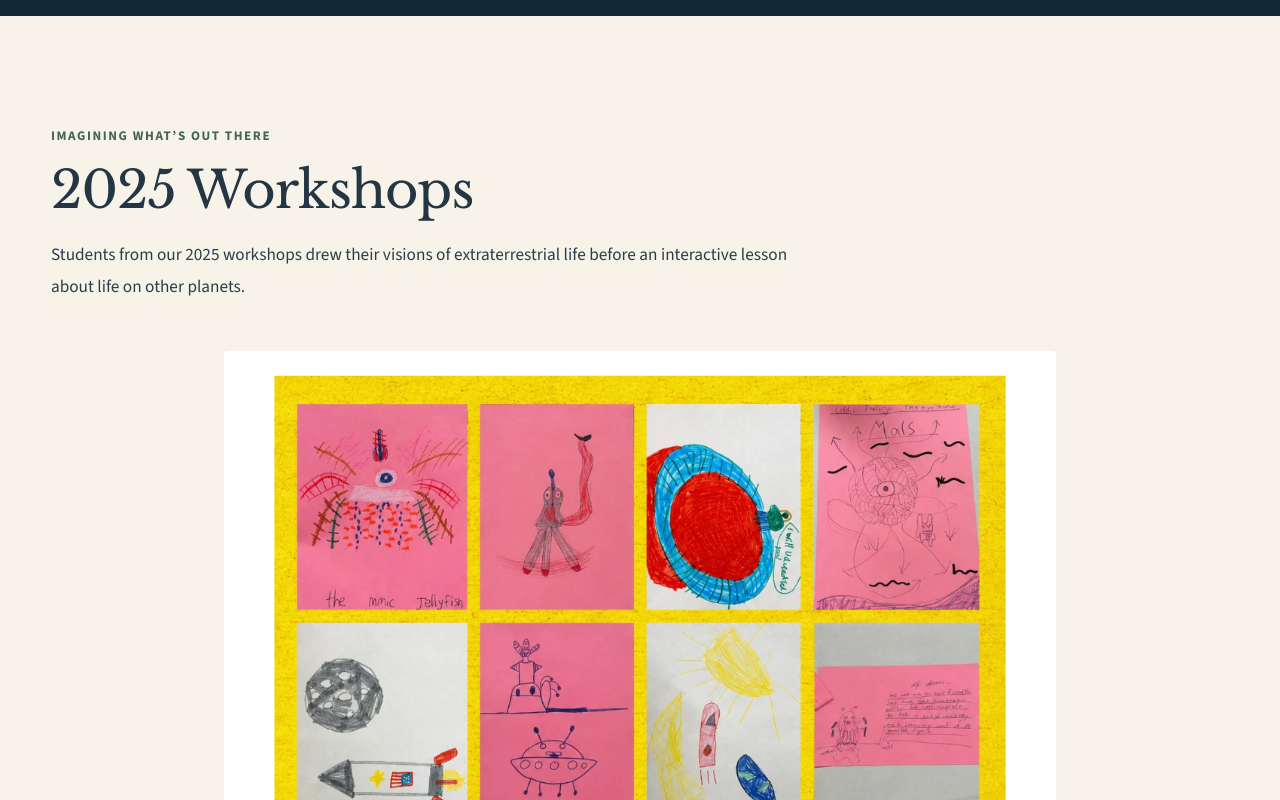
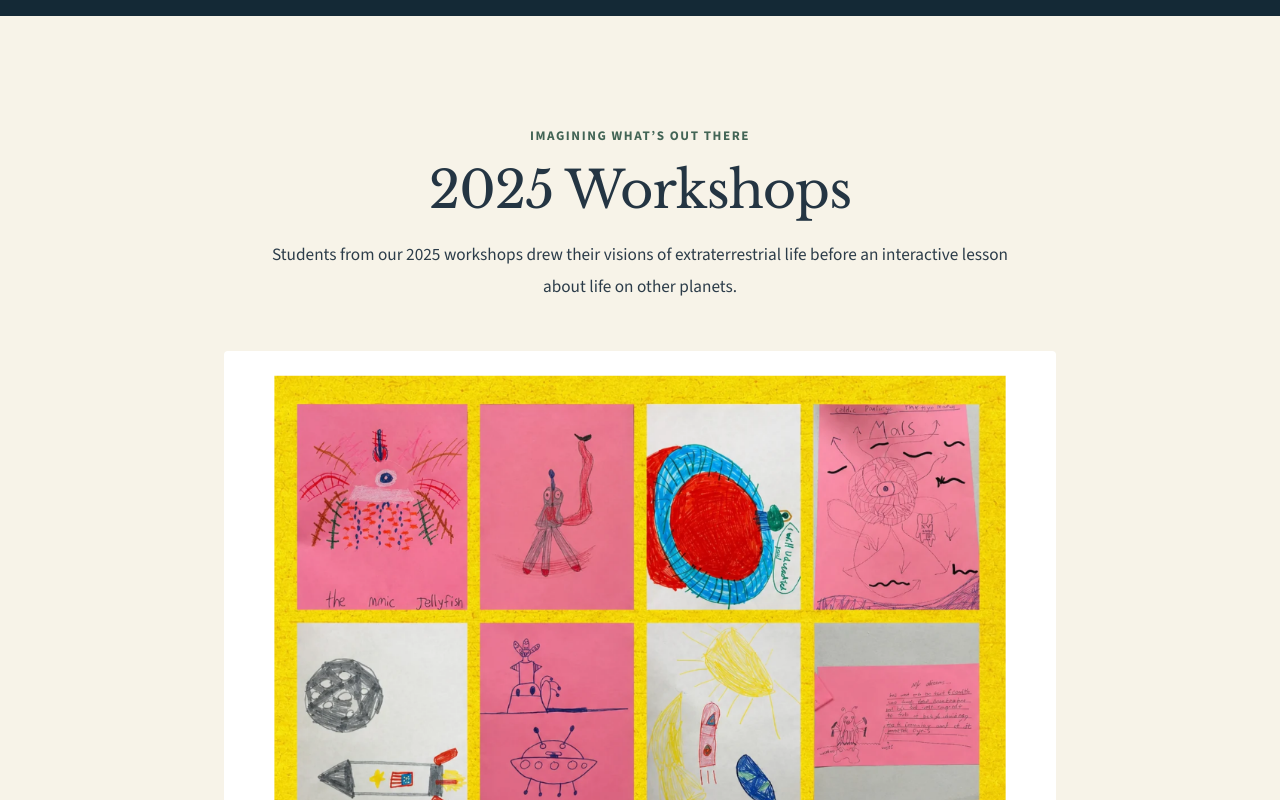
Before and after one commit to JLA30000/Earth_and_Beyond, a React (Vite) app: page /initiatives in a window 1280 px wide. Shown: the part 3920-4720 px from the top of the page. Built offline with nearby package versions, Linux system fonts and the light colour scheme.

Commit message:
Center 2025 workshops heading

```diff
--- a/src/index.css
+++ b/src/index.css
@@ -844,6 +844,12 @@ button:focus-visible {
   margin-bottom: 0.85rem;
 }
 
+.chapter-heading--centered {
+  margin-right: auto;
+  margin-left: auto;
+  text-align: center;
+}
+
 .initiative-chapter h3 {
   font-size: clamp(1.45rem, 2.4vw, 2rem);
   line-height: 1.3;
--- a/src/pages/Initiatives.jsx
+++ b/src/pages/Initiatives.jsx
@@ -111,7 +111,7 @@ export default function Initiatives() {
 
       <section id="workshops-2025" className="section-cream initiative-chapter" aria-labelledby="workshops-2025-title">
         <div className="section-inner">
-          <header className="chapter-heading fade-in-up">
+          <header className="chapter-heading chapter-heading--centered fade-in-up">
             <p className="eyebrow">Imagining what&rsquo;s out there</p>
             <h2 id="workshops-2025-title" className="section-heading">2025 Workshops</h2>
             <p className="section-intro">Students from our 2025 workshops drew their visions of extraterrestrial life before an interactive lesson about life on other planets.</p>
@@ -121,7 +121,6 @@ export default function Initiatives() {
               <div className="archive-gallery__image">
                 <img src={workshopCollage} alt="A collage of students’ drawings imagining extraterrestrial life, including aliens, planets, and rockets." loading="lazy" width="1414" height="2000" />
               </div>
-              <figcaption>Students&rsquo; visions of extraterrestrial life, drawn before an interactive lesson on life on other planets.</figcaption>
             </figure>
           </div>
         </div>
```
